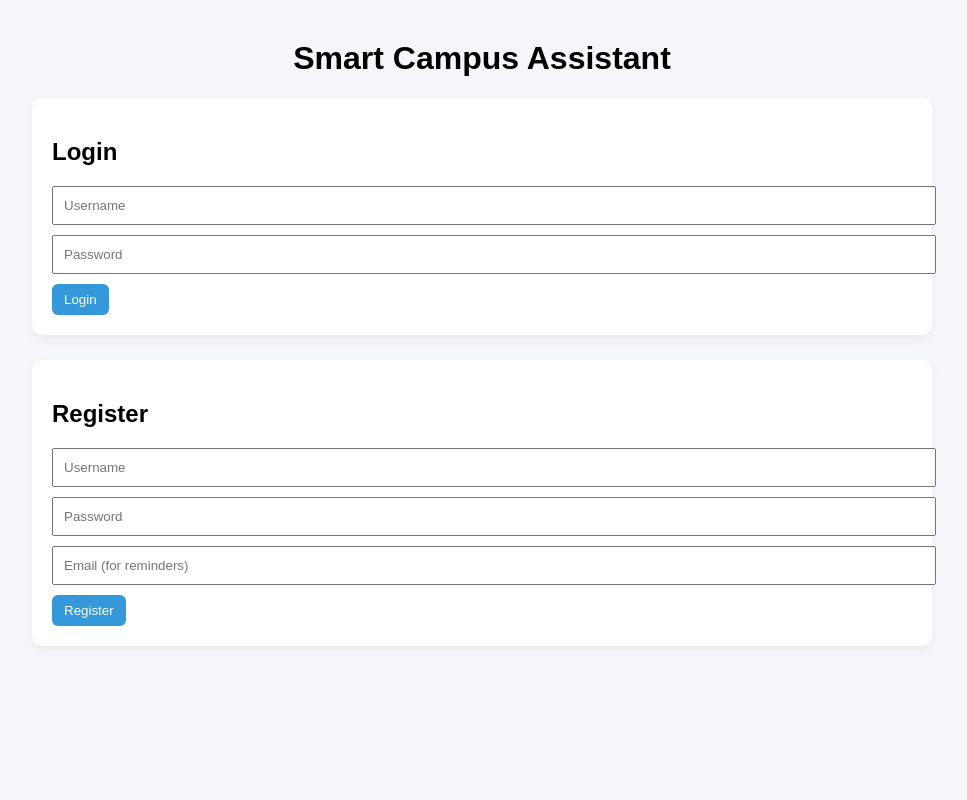
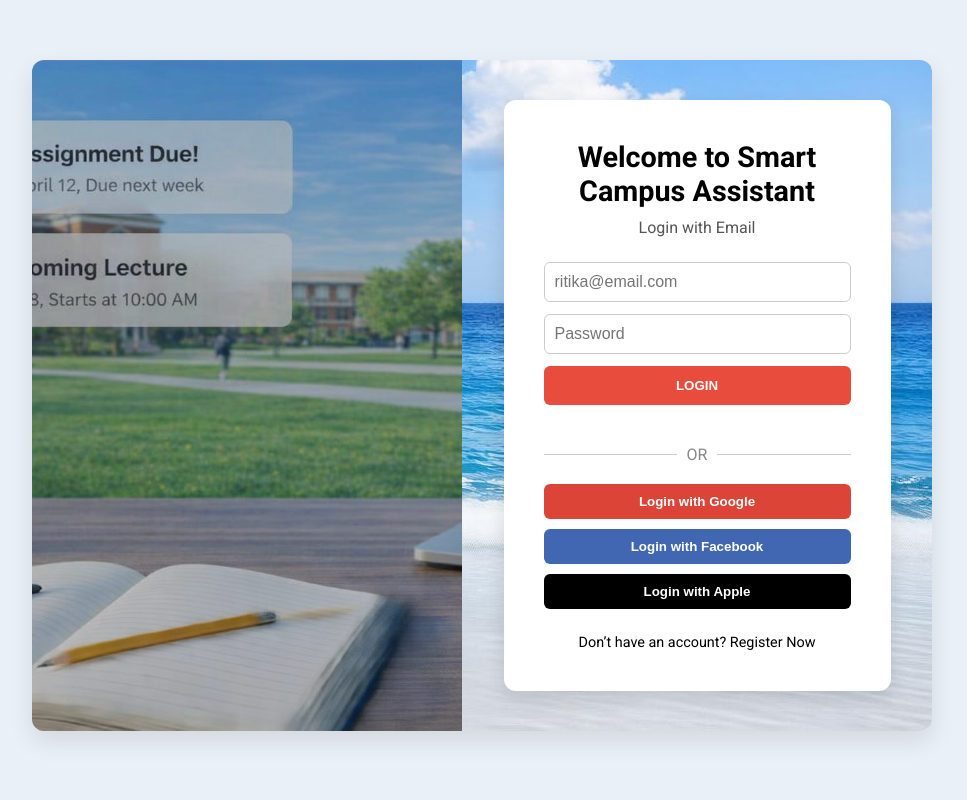
Before and after one commit to ambroseochieng03-hash/smart-campus-assistant, a Flask app: page / in a window 1280 px wide. Shown: the whole page, without its empty margins (158-1125 px from the left). Run offline with Flask 3, Linux system fonts and the light colour scheme.

Commit message:
v1: updated login page design, login card spacing, and dashboard background

```diff
--- /dev/null
+++ b/static/login.css
@@ -0,0 +1,190 @@
+/* login.css */
+
+/* Reset */
+* {
+    margin: 0;
+    padding: 0;
+    box-sizing: border-box;
+}
+
+/* Font & Body */
+body {
+    font-family: 'Roboto', sans-serif;
+    background: #eaf0f7; /* softer, friendly background */
+}
+
+/* Center the login wrapper */
+.login-wrapper {
+    display: flex;
+    max-width: 900px;
+    margin: 60px auto;
+    border-radius: 12px;
+    overflow: hidden;
+    box-shadow: 0 10px 25px rgba(0,0,0,0.1);
+}
+
+/* Left side (scenic photo) */
+.left-side {
+    flex: 1;
+    background: url('mountain-phot.jpeg') center/cover no-repeat;
+    position: relative;
+    min-width: 300px;
+    color: white;
+}
+
+/* Overlay text for left side */
+.left-side::after {
+    content: "";
+    position: absolute;
+    top: 0; left: 0;
+    width: 100%; height: 100%;
+    background: rgba(0,0,0,0.25); /* subtle dark overlay */
+}
+
+.left-side .overlay-text {
+    position: absolute;
+    top: 20%;
+    left: 10%;
+    max-width: 250px;
+}
+
+.left-side h1 {
+    font-size: 2.5rem;
+    font-weight: 700;
+    margin-bottom: 15px;
+}
+
+.left-side p {
+    font-size: 1rem;
+    line-height: 1.4;
+}
+
+/* Right side (login form) */
+.right-side {
+    flex: 1;
+    background: #f0f4f8 url('landmarks-bg.jpeg') bottom right no-repeat; /* softer background color */
+    display: flex;
+    align-items: center;
+    justify-content: center;
+    min-width: 350px;
+    padding: 40px 20px; /* added padding to prevent squeeze */
+}
+
+/* Login card */
+.login-card {
+    width: 90%;       /* wider card */
+    max-width: 400px; /* increased max width */
+    background: white;
+    padding: 40px;    /* more internal padding */
+    border-radius: 12px;
+    box-shadow: 0 8px 20px rgba(0,0,0,0.12);
+    text-align: center;
+}
+
+.login-card h2 {
+    font-size: 1.8rem;
+    margin-bottom: 10px;
+}
+
+.login-card .subheading {
+    font-size: 1rem;
+    color: #555;
+    margin-bottom: 25px;
+}
+
+.login-card input {
+    width: 100%;
+    padding: 10px;
+    margin-bottom: 12px;
+    border-radius: 6px;
+    border: 1px solid #ccc;
+    font-size: 1rem;
+}
+
+.primary-btn {
+    width: 100%;
+    padding: 12px;
+    background: #e74c3c;
+    color: white;
+    border: none;
+    font-weight: bold;
+    border-radius: 6px;
+    cursor: pointer;
+    margin-bottom: 20px;
+}
+
+.primary-btn:hover {
+    background: #c0392b;
+}
+
+/* OR separator */
+.separator {
+    display: flex;
+    align-items: center;
+    text-align: center;
+    margin: 20px 0;
+}
+
+.separator::before,
+.separator::after {
+    content: '';
+    flex: 1;
+    height: 1px;
+    background: #ccc;
+}
+
+.separator span {
+    margin: 0 10px;
+    color: #888;
+}
+
+/* Social buttons */
+.social-login button {
+    width: 100%;
+    padding: 10px;
+    margin-bottom: 10px;
+    border-radius: 6px;
+    border: none;
+    font-weight: bold;
+    cursor: pointer;
+}
+
+.google-btn { background: #db4437; color: white; }
+.facebook-btn { background: #4267B2; color: white; }
+.apple-btn { background: black; color: white; }
+
+.social-login button:hover {
+    opacity: 0.9;
+}
+
+/* Registration toggle */
+.register-prompt {
+    margin-top: 15px;
+    font-size: 0.9rem;
+    cursor: pointer;
+}
+
+/* Responsive */
+@media(max-width: 800px){
+    .login-wrapper {
+        flex-direction: column;
+        max-width: 90%;
+        margin: 30px auto;
+    }
+    .left-side, .right-side {
+        min-width: 100%;
+        height: 200px;
+    }
+    .right-side {
+        padding: 20px 0;
+    }
+    .left-side .overlay-text {
+        top: 10%;
+        left: 5%;
+        max-width: 90%;
+    }
+    .login-card {
+        max-width: 90%;
+        padding: 30px;
+    }
+}
--- a/static/style.css
+++ b/static/style.css
@@ -1,9 +1,11 @@
+/* General Styles */
 body {
     font-family: Arial, sans-serif;
-    background: #f4f6f9;
+    background: url('bg.png') center/cover no-repeat; /* updated to bg.png */
     margin: 0;
     padding: 0;
     transition: 0.3s;
+    background-attachment: fixed; /* optional: keeps background fixed */
 }
 
 .dark {
@@ -11,6 +13,7 @@ body {
     color: white;
 }
 
+/* Container */
 .container {
     width: 90%;
     max-width: 900px;
@@ -21,6 +24,7 @@ body {
     text-align: center;
 }
 
+/* Card */
 .card {
     background: white;
     padding: 20px;
@@ -33,6 +37,7 @@ body {
     background: #2c2c2c;
 }
 
+/* Inputs and buttons */
 input, select {
     padding: 10px;
     margin-bottom: 10px;
@@ -52,12 +57,14 @@ button:hover {
     background: #2980b9;
 }
 
+/* Top bar */
 .top-bar {
     display: flex;
     justify-content: space-between;
     align-items: center;
 }
 
+/* Stats cards */
 .stats {
     display: flex;
     gap: 10px;
@@ -77,6 +84,7 @@ button:hover {
     background: #e74c3c;
 }
 
+/* Assignment list */
 .assignment {
     display: flex;
     justify-content: space-between;
@@ -92,3 +100,6 @@ button:hover {
 .delete-btn {
     background: #e74c3c;
 }
+h1 {
+    color: #2980b9;
+}
--- a/templates/index.html
+++ b/templates/index.html
@@ -1,35 +1,84 @@
 <!DOCTYPE html>
-<html>
+<html lang="en">
 <head>
-    <title>Smart Campus Assistant</title>
-    <link rel="stylesheet" href="{{ url_for('static', filename='style.css') }}">
+    <meta charset="UTF-8">
+    <title>Smart Campus Assistant - Login</title>
+    <link rel="stylesheet" href="{{ url_for('static', filename='login.css') }}">
+    <link rel="preconnect" href="https://fonts.googleapis.com">
+    <link rel="preconnect" href="https://fonts.gstatic.com" crossorigin>
+    <link href="https://fonts.googleapis.com/css2?family=Roboto:wght@400;700&display=swap" rel="stylesheet">
 </head>
 <body>
 
-<div class="container">
+<div class="login-wrapper">
 
-    <h1 class="title">Smart Campus Assistant</h1>
+    <!-- Left Scenic Section -->
+    <div class="left-side">
+        <div class="overlay-text">
 
-    <div class="card">
-        <h2>Login</h2>
-        <form action="/login" method="POST">
-            <input type="text" name="username" placeholder="Username" required>
-            <input type="password" name="password" placeholder="Password" required>
-            <button type="submit">Login</button>
-        </form>
+        </div>
     </div>
 
-    <div class="card">
-        <h2>Register</h2>
-        <form action="/register" method="POST">
-            <input type="text" name="username" placeholder="Username" required>
-            <input type="password" name="password" placeholder="Password" required>
-            <input type="email" name="email" placeholder="Email (for reminders)" required>
-            <button type="submit">Register</button>
-        </form>
+    <!-- Right Login Section -->
+    <div class="right-side">
+        <div class="login-card">
+            <h2>Welcome to Smart Campus Assistant</h2>
+            <p class="subheading" id="form-subheading">Login with Email</p>
+
+            <!-- Login Form -->
+            <form id="login-form" action="/login" method="POST">
+                <input type="email" name="username" placeholder="ritika@email.com" required>
+                <input type="password" name="password" placeholder="Password" required>
+                <button type="submit" class="primary-btn">LOGIN</button>
+            </form>
+
+            <!-- Registration Form (hidden by default) -->
+            <form id="register-form" action="/register" method="POST" style="display:none;">
+                <input type="text" name="username" placeholder="Username" required>
+                <input type="password" name="password" placeholder="Password" required>
+                <input type="email" name="email" placeholder="Email (for reminders)" required>
+                <button type="submit" class="primary-btn">REGISTER</button>
+            </form>
+
+            <!-- OR Separator -->
+            <div class="separator"><span>OR</span></div>
+
+            <!-- Social Login Buttons -->
+            <div class="social-login">
+                <button class="google-btn">Login with Google</button>
+                <button class="facebook-btn">Login with Facebook</button>
+                <button class="apple-btn">Login with Apple</button>
+            </div>
+
+            <!-- Toggle link -->
+            <p class="register-prompt">
+                <span id="toggle-form">Don’t have an account? Register Now</span>
+            </p>
+        </div>
     </div>
 
 </div>
 
+<script>
+    const toggleLink = document.getElementById('toggle-form');
+    const loginForm = document.getElementById('login-form');
+    const registerForm = document.getElementById('register-form');
+    const subheading = document.getElementById('form-subheading');
+
+    toggleLink.addEventListener('click', () => {
+        if (loginForm.style.display !== "none") {
+            loginForm.style.display = "none";
+            registerForm.style.display = "block";
+            subheading.textContent = "Create an Account";
+            toggleLink.textContent = "Already have an account? Login";
+        } else {
+            loginForm.style.display = "block";
+            registerForm.style.display = "none";
+            subheading.textContent = "Login with Email";
+            toggleLink.textContent = "Don’t have an account? Register Now";
+        }
+    });
+</script>
+
 </body>
 </html>
```
Also changed, not shown: instance/campus.db (added), instance/campus_local.db (added), static/bg.png (added), static/landmarks-bg.jpeg (added), static/mountain-phot.jpeg (added).
